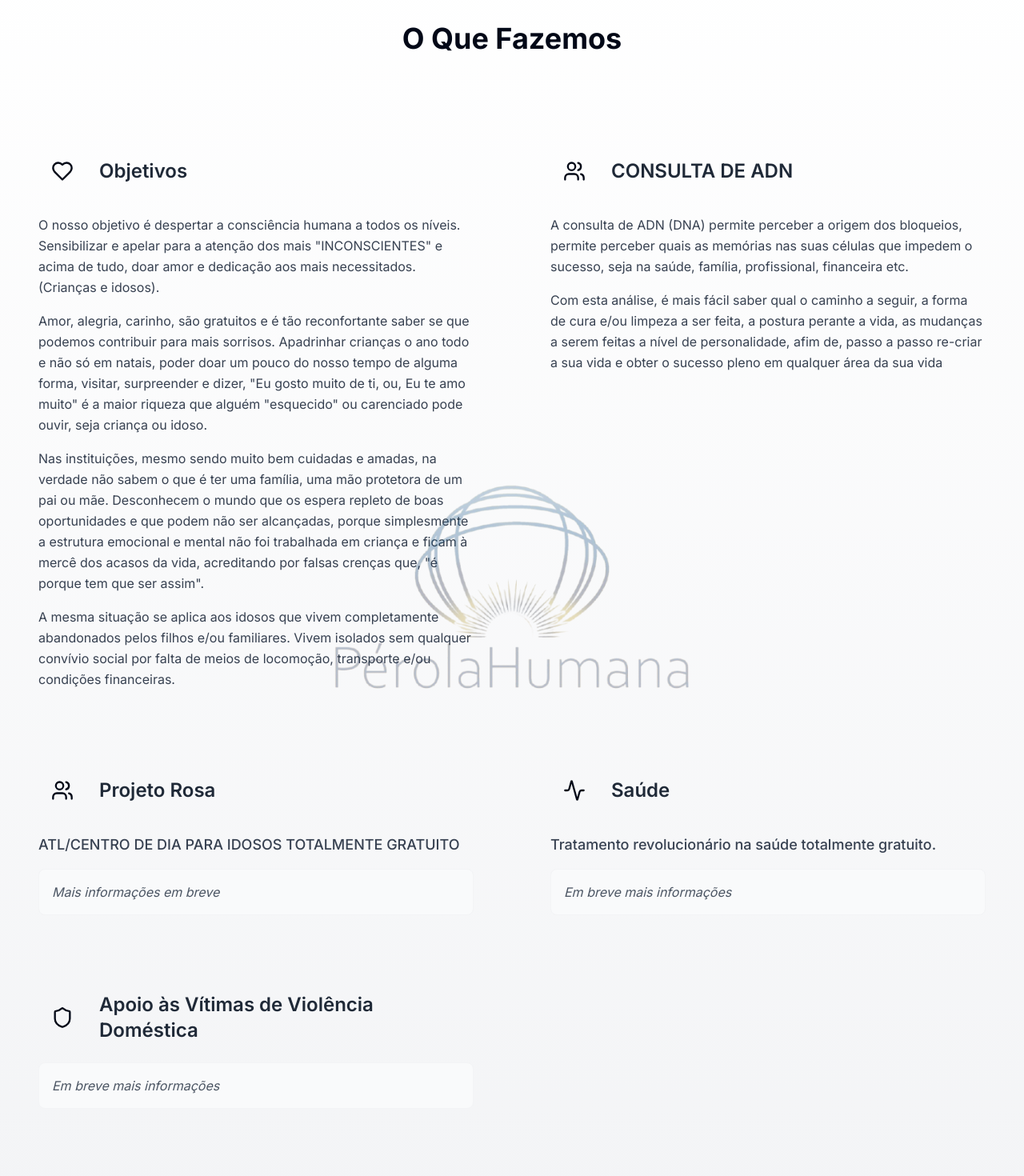
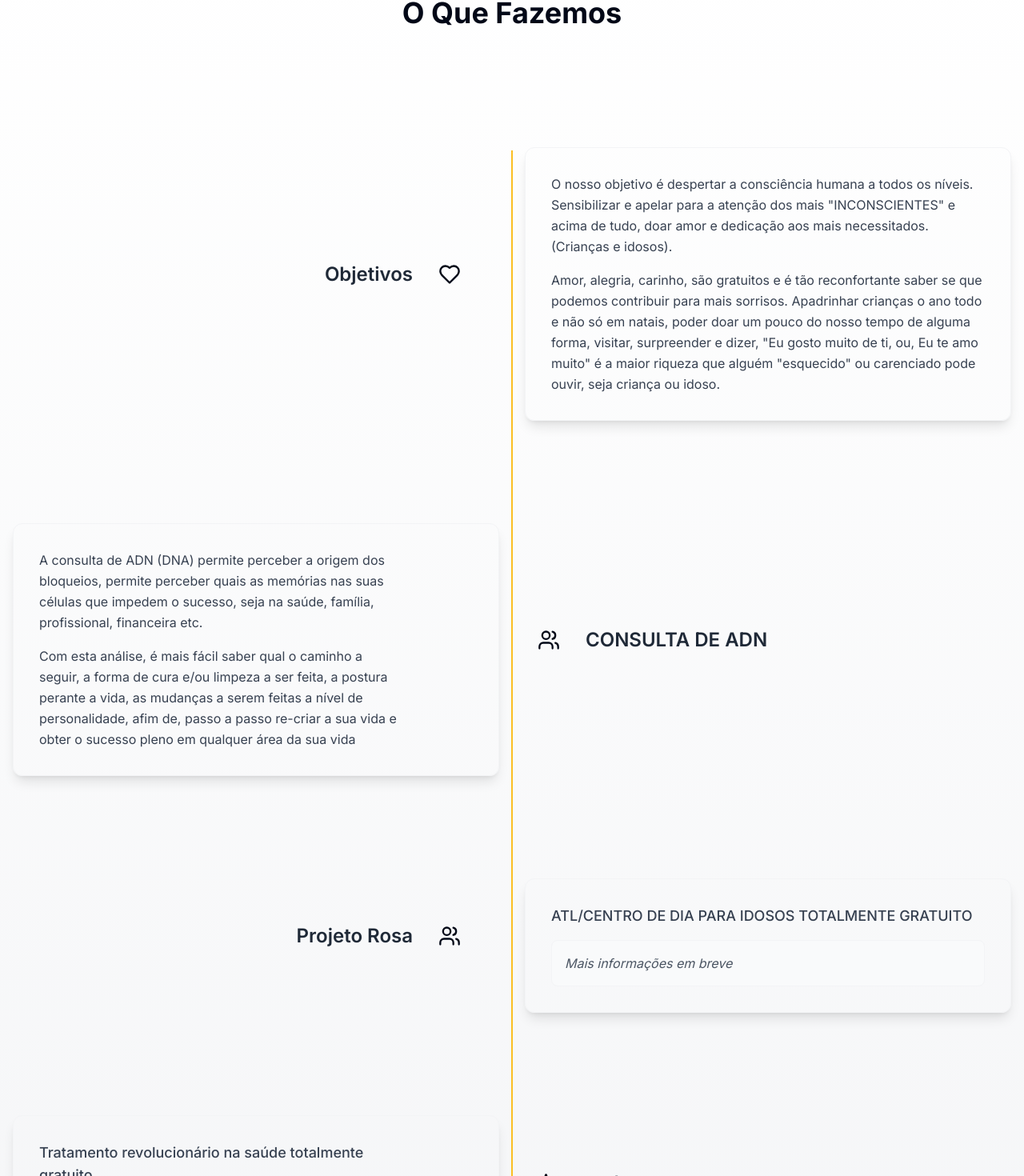
Before and after one commit to Ryan-Carloso/perola-humana, a Next.js app: page /fazemos in a window 1280 px wide. Shown: the part 197-1667 px from the top of the page at 80% size. Built offline with nearby package versions, Linux system fonts and the light colour scheme.

Commit message:
works what we do

```diff
--- a/components/what-we-do-section.tsx
+++ b/components/what-we-do-section.tsx
@@ -1,31 +1,32 @@
 import { Heart, Users, Activity, Shield } from "lucide-react"
-import { Watermark } from "./ui/watermark"
 
-export default function WhatWeDoSection() {
+export default function WhatWeDoAlternating() {
   return (
-<section id="fazemos" className="relative py-24 bg-gradient-to-b from-white to-gray-100">
-  <div className="absolute inset-0 w-full h-full pointer-events-none flex items-center justify-center">
-  <div className="w-full max-w-4xl h-full max-h-[40vh]">
-  <Watermark />
-    </div>
-  </div>
+    <section id="fazemos" className="bg-gradient-to-b from-white to-gray-100 relative">
       <div className="container mx-auto px-4">
-        <div className="max-w-3xl mx-auto text-center mb-16">
+        <div className="max-w-3xl mx-auto text-center py-16">
           <h2 className="text-4xl font-bold text-primary mb-4">O Que Fazemos</h2>
           <div className="h-1 w-20 bg-primary mx-auto rounded-full"></div>
         </div>
 
+        {/* Vertical line starting after the heading */}
+        <div className="absolute left-1/2 top-[16rem] bottom-0 w-0.5 bg-amber-400 transform -translate-x-1/2 z-10 hidden md:block"></div>
 
-        <div className="grid gap-8 md:grid-cols-2">
-          {/* Objetivos */}
-          <div className="rounded-xl p-8">
-            <div className="mb-6 flex items-center">
-              <div className="mr-4 rounded-full bg-primary/15 p-4">
-                <Heart className="h-7 w-7 text-primary" />
+        {/* Objetivos - Título à esquerda, texto à direita */}
+        <div className="py-16 grid grid-cols-1 md:grid-cols-2 gap-8">
+          <div className="flex items-center justify-center md:justify-end pr-8">
+            <div className="max-w-md">
+              <div className="flex items-center justify-end mb-6">
+                <h3 className="text-2xl font-semibold text-gray-800 mr-4">Objetivos</h3>
+                <div className="rounded-full bg-primary/15 p-4">
+                  <Heart className="h-7 w-7 text-primary" />
+                </div>
               </div>
-              <h3 className="text-2xl font-semibold text-gray-800">Objetivos</h3>
             </div>
-            <div className="space-y-4 text-gray-700">
+          </div>
+
+          <div className="pl-8 rounded-xl p-8 shadow-lg border border-gray-100 transition-all ">
+            <div className="max-w-s space-y-4 text-gray-700">
               <p className="leading-relaxed">
                 O nosso objetivo é despertar a consciência humana a todos os níveis. Sensibilizar e apelar para a
                 atenção dos mais "INCONSCIENTES" e acima de tudo, doar amor e dedicação aos mais necessitados. (Crianças
@@ -37,65 +38,65 @@ export default function WhatWeDoSection() {
                 alguma forma, visitar, surpreender e dizer, "Eu gosto muito de ti, ou, Eu te amo muito" é a maior
                 riqueza que alguém "esquecido" ou carenciado pode ouvir, seja criança ou idoso.
               </p>
+            </div>
+          </div>
+        </div>
+
+        {/* DNA consulta - Título à direita, texto à esquerda */}
+        <div className="py-16 grid grid-cols-1 md:grid-cols-2 gap-8  ">
+          <div className="order-2 md:order-1 pl-8 rounded-xl p-8 shadow-lg border border-gray-100 transition-all ">
+            <div className="max-w-md space-y-4 text-gray-700">
               <p className="leading-relaxed">
-                Nas instituições, mesmo sendo muito bem cuidadas e amadas, na verdade não sabem o que é ter uma família,
-                uma mão protetora de um pai ou mãe. Desconhecem o mundo que os espera repleto de boas oportunidades e
-                que podem não ser alcançadas, porque simplesmente a estrutura emocional e mental não foi trabalhada em
-                criança e ficam à mercê dos acasos da vida, acreditando por falsas crenças que, "é porque tem que ser
-                assim".
+                A consulta de ADN (DNA) permite perceber a origem dos bloqueios, permite perceber quais as memórias nas
+                suas células que impedem o sucesso, seja na saúde, família, profissional, financeira etc.
               </p>
               <p className="leading-relaxed">
-                A mesma situação se aplica aos idosos que vivem completamente abandonados pelos filhos e/ou familiares.
-                Vivem isolados sem qualquer convívio social por falta de meios de locomoção, transporte e/ou condições
-                financeiras.
+                Com esta análise, é mais fácil saber qual o caminho a seguir, a forma de cura e/ou limpeza a ser feita,
+                a postura perante a vida, as mudanças a serem feitas a nível de personalidade, afim de, passo a passo
+                re-criar a sua vida e obter o sucesso pleno em qualquer área da sua vida
               </p>
             </div>
           </div>
 
-          {/* DNA consulta */}
-          <div className="rounded-xl p-8  hover:shadow-xl hover:translate-y-[-5px]">
-            <div className="mb-6 flex items-center">
-              <div className="mr-4 rounded-full bg-primary/15 p-4">
-                <Users className="h-7 w-7 text-primary" />
+          <div className="order-1 md:order-2 flex items-center justify-center md:justify-start pr-8">
+            <div className="max-w-md">
+              <div className="flex items-center justify-start mb-6">
+                <div className="rounded-full bg-primary/15 p-4">
+                  <Users className="h-7 w-7 text-primary" />
+                </div>
+                <h3 className="text-2xl font-semibold text-gray-800 ml-4">CONSULTA DE ADN</h3>
               </div>
-              <h3 className="text-2xl font-semibold text-gray-800">CONSULTA DE ADN</h3>
             </div>
-            <div className="space-y-4 text-gray-700">
-              <p className="leading-relaxed">A consulta de ADN (DNA) permite perceber a origem dos bloqueios, permite perceber quais as
-memórias nas suas células que impedem o sucesso, seja na saúde, família, profissional,
-financeira etc.</p>
-<p className="leading-relaxed">Com esta análise, é mais fácil saber qual o caminho a seguir, a forma de cura e/ou limpeza a
-ser feita, a postura perante a vida, as mudanças a serem feitas a nível de personalidade, afim
-de, passo a passo re-criar a sua vida e obter o sucesso pleno em qualquer área da sua vida</p>
+          </div>
+        </div>
 
+        {/* Projeto Rosa - Título à esquerda, texto à direita */}
+        <div className="py-16 grid grid-cols-1 md:grid-cols-2 gap-8">
+          <div className="flex items-center justify-center md:justify-end pr-8">
+            <div className="max-w-md">
+              <div className="flex items-center justify-end mb-6">
+                <h3 className="text-2xl font-semibold text-gray-800 mr-4">Projeto Rosa</h3>
+                <div className="rounded-full bg-primary/15 p-4">
+                  <Users className="h-7 w-7 text-primary" />
+                </div>
+              </div>
             </div>
           </div>
 
-          {/* Projeto Rosa */}
-          <div className="rounded-xl p-8  hover:shadow-xl hover:translate-y-[-5px]">
-            <div className="mb-6 flex items-center">
-              <div className="mr-4 rounded-full bg-primary/15 p-4">
-                <Users className="h-7 w-7 text-primary" />
-              </div>
-              <h3 className="text-2xl font-semibold text-gray-800">Projeto Rosa</h3>
-            </div>
-            <div className="space-y-4 text-gray-700">
+          <div className="pl-8 rounded-xl p-8 shadow-lg border border-gray-100 transition-all ">
+            <div className="max-w-s space-y-4 text-gray-700">
               <p className="font-medium text-lg text-primary">ATL/CENTRO DE DIA PARA IDOSOS TOTALMENTE GRATUITO</p>
               <div className="p-4 bg-gray-50 rounded-lg border border-gray-100 mt-4">
                 <p className="italic text-gray-600">Mais informações em breve</p>
               </div>
             </div>
           </div>
+        </div>
 
-          {/* Saúde */}
-          <div className="rounded-xl p-8  hover:shadow-xl hover:translate-y-[-5px]">
-            <div className="mb-6 flex items-center">
-              <div className="mr-4 rounded-full bg-primary/15 p-4">
-                <Activity className="h-7 w-7 text-primary" />
-              </div>
-              <h3 className="text-2xl font-semibold text-gray-800">Saúde</h3>
-            </div>
-            <div className="space-y-4 text-gray-700">
+        {/* Saúde - Título à direita, texto à esquerda */}
+        <div className="py-16 grid grid-cols-1 md:grid-cols-2 gap-8">
+          <div className="order-2 md:order-1 pl-8 rounded-xl p-8 shadow-lg border border-gray-100 transition-all">
+            <div className="max-w-md space-y-4 text-gray-700  ">
               <p className="font-medium text-lg text-primary">
                 Tratamento revolucionário na saúde totalmente gratuito.
               </p>
@@ -105,15 +106,34 @@ de, passo a passo re-criar a sua vida e obter o sucesso pleno em qualquer área
             </div>
           </div>
 
-          {/* Apoio às Vítimas */}
-          <div className="rounded-xl p-8  hover:shadow-xl hover:translate-y-[-5px]">
-            <div className="mb-6 flex items-center">
-              <div className="mr-4 rounded-full bg-primary/15 p-4">
-                <Shield className="h-7 w-7 text-primary" />
+          <div className="order-1 md:order-2 flex items-center justify-center md:justify-start pr-8">
+            <div className="max-w-md">
+              <div className="flex items-center justify-start mb-6">
+                <div className="rounded-full bg-primary/15 p-4">
+                  <Activity className="h-7 w-7 text-primary" />
+                </div>
+                <h3 className="text-2xl font-semibold text-gray-800 ml-4">Saúde</h3>
               </div>
-              <h3 className="text-2xl font-semibold text-gray-800">Apoio às Vítimas de Violência Doméstica</h3>
             </div>
-            <div className="space-y-4 text-gray-700">
+          </div>
+        </div>
+
+        {/* Apoio às Vítimas - Título à esquerda, texto à direita */}
+        <div className="py-16 grid grid-cols-1 md:grid-cols-2 gap-8">
+          <div className="flex items-center justify-center md:justify-end pr-8">
+            <div className="max-w-md">
+              <div className="flex items-center justify-end mb-6">
+                <h3 className="text-2xl font-semibold text-gray-800 mr-4">Apoio às Vítimas</h3>
+                <div className="rounded-full bg-primary/15 p-4">
+                  <Shield className="h-7 w-7 text-primary" />
+                </div>
+              </div>
+            </div>
+          </div>
+
+          <div className="pl-8 rounded-xl p-8 shadow-lg border border-gray-100 transition-all ">
+            <div className="max-w-s space-y-4 text-gray-700">
+              <p className="font-medium text-lg text-primary">Apoio às Vítimas de Violência Doméstica</p>
               <div className="p-4 bg-gray-50 rounded-lg border border-gray-100 mt-4">
                 <p className="italic text-gray-600">Em breve mais informações</p>
               </div>
```
